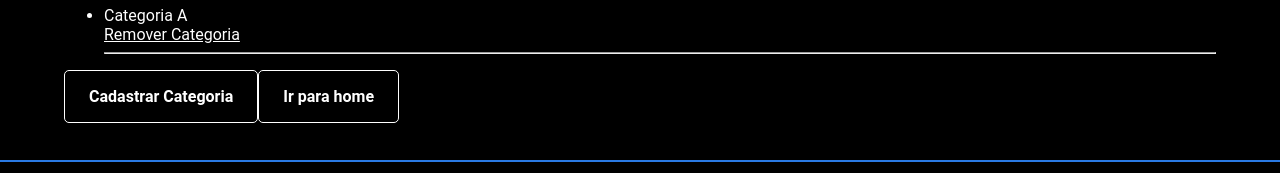
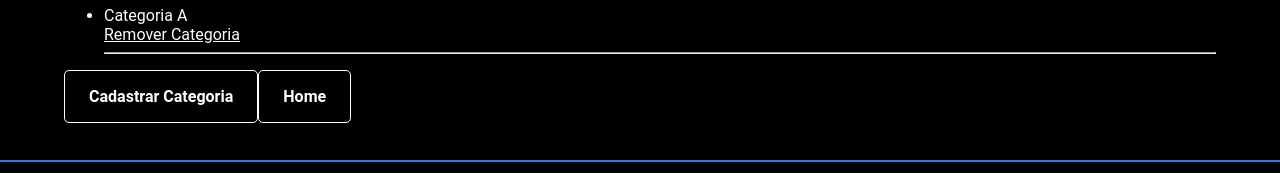
Before and after one commit to thaiisloopes/educaflix, a React (Create React App) app: page /categorias in a window 1280 px wide. Shown: the part 219-392 px from the top of the page. Built offline with nearby package versions, Linux system fonts and the light colour scheme; data requests are answered from the project's data file.

Commit message:
refactor button names

```diff
--- a/src/pages/cadastro/Categoria/index.js
+++ b/src/pages/cadastro/Categoria/index.js
@@ -93,7 +93,7 @@ function CadastroCategoria() {
       </Button>
 
       <Button as={Link} to="/">
-        Ir para home
+        Home
       </Button>
     </PageDefault>
   );
--- a/src/pages/cadastro/Video/index.js
+++ b/src/pages/cadastro/Video/index.js
@@ -71,12 +71,16 @@ function CadastroVideo() {
         </Button>
       </form>
 
+      <Button as={Link} to="/videos">
+        Todos Vídeos
+      </Button>
+
       <Button as={Link} to="/cadastro/categoria">
         Cadastrar Categoria
       </Button>
 
       <Button as={Link} to="/">
-        Ir para home
+        Home
       </Button>
     </PageDefault>
   );
--- a/src/pages/leitura/Categoria/index.js
+++ b/src/pages/leitura/Categoria/index.js
@@ -39,7 +39,7 @@ function ListaCategorias() {
       </Button>
 
       <Button as={Link} to="/">
-        Ir para home
+        Home
       </Button>
     </PageDefault>
   );
--- a/src/pages/leitura/Video/index.js
+++ b/src/pages/leitura/Video/index.js
@@ -39,7 +39,7 @@ function ListaVideos() {
       </Button>
 
       <Button as={Link} to="/">
-        Ir para home
+        Home
       </Button>
     </PageDefault>
   );
```
